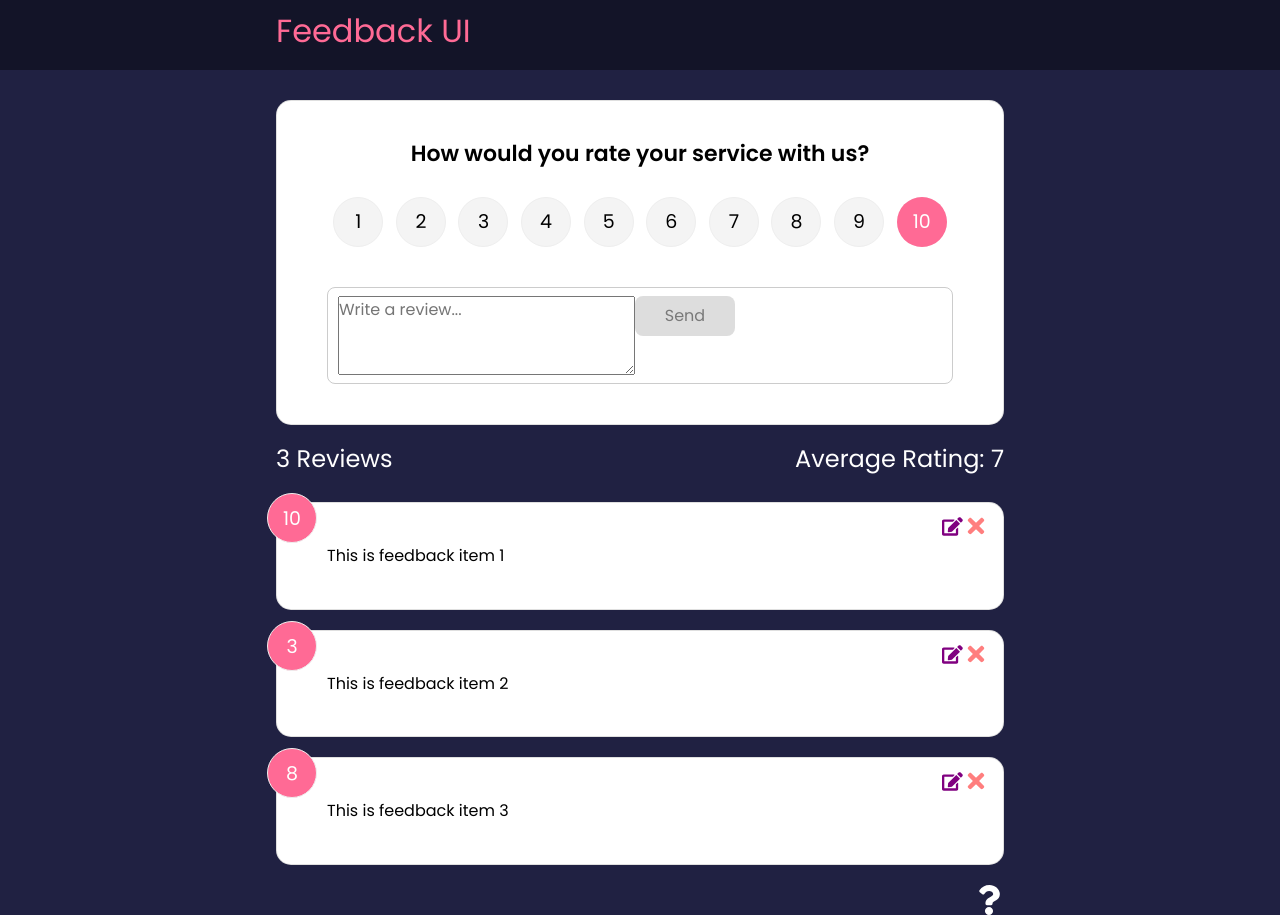
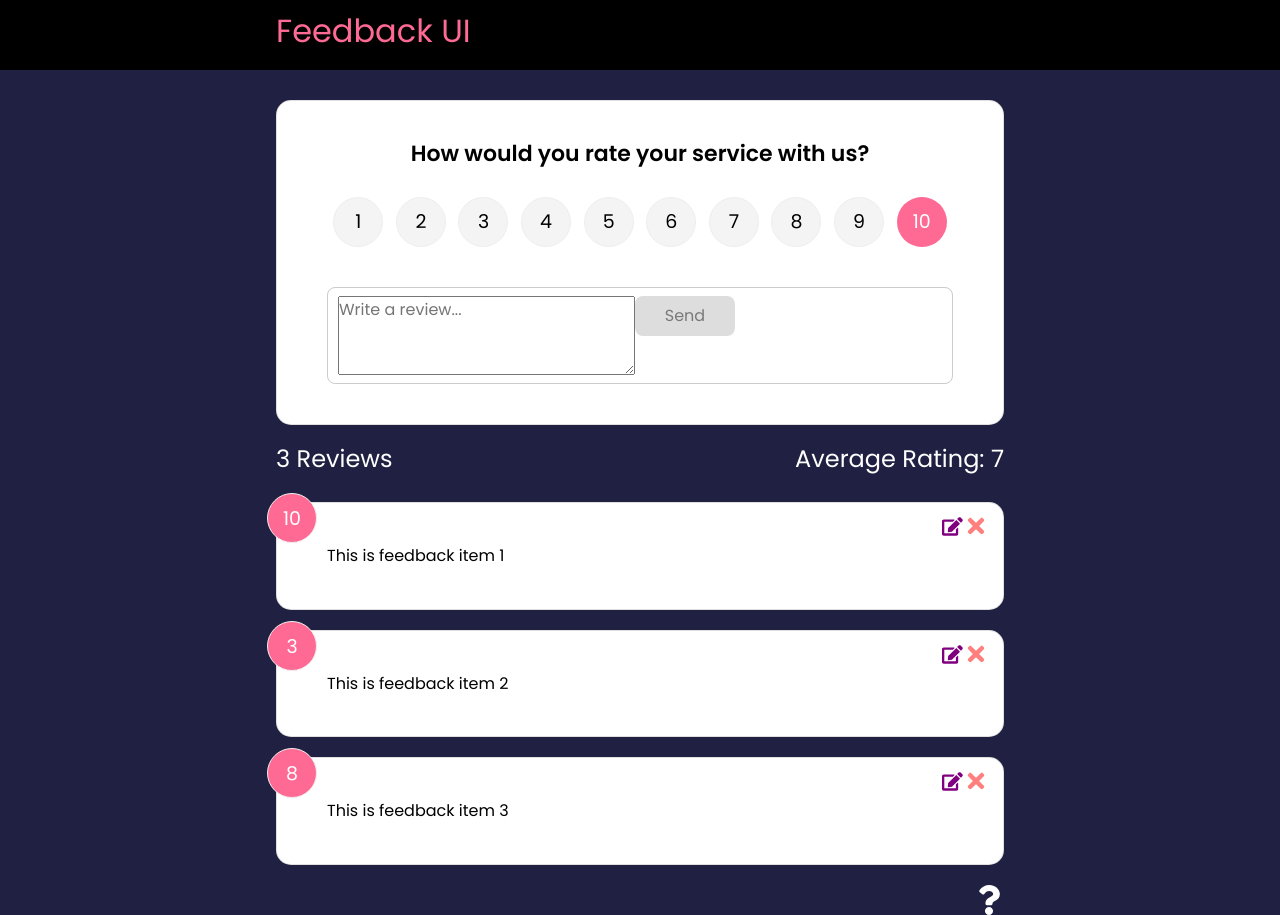
Before and after one commit to VinayShetyeOfficial/react-feedback-app, a React (Create React App) app: page / in a window 1280 px wide. Built offline with nearby package versions, Linux system fonts and the light colour scheme.

Commit message:
updated file

```diff
--- a/src/components/Header.jsx
+++ b/src/components/Header.jsx
@@ -1,12 +1,11 @@
-import React from 'react'
-import PropTypes from 'prop-types'
+import React from "react";
+import PropTypes from "prop-types";
 
-function Header({text, bgColor, textColor}){
-
+function Header({ text, bgColor, textColor }) {
   const headerStyles = {
     backgroundColor: bgColor,
     color: textColor,
-    }
+  };
 
   return (
     <header style={headerStyles}>
@@ -14,19 +13,19 @@ function Header({text, bgColor, textColor}){
         <h2>{text}</h2>
       </div>
     </header>
-    )
+  );
 }
 
 Header.defaultProps = {
-    text: 'Feedback UI',
-    bgColor: 'rgba(0,0,0,0.4)',
-    textColor: '#ff6a95',
-}
+  text: "Feedback UI",
+  bgColor: "rgba(0,0,0, 1)",
+  textColor: "#ff6a95",
+};
 
 Header.propTypes = {
   text: PropTypes.string,
   bgColor: PropTypes.string,
   textColor: PropTypes.string,
-}
+};
 
-export default Header
+export default Header;
```
Lines whose indentation alone changed are shown as unchanged.
